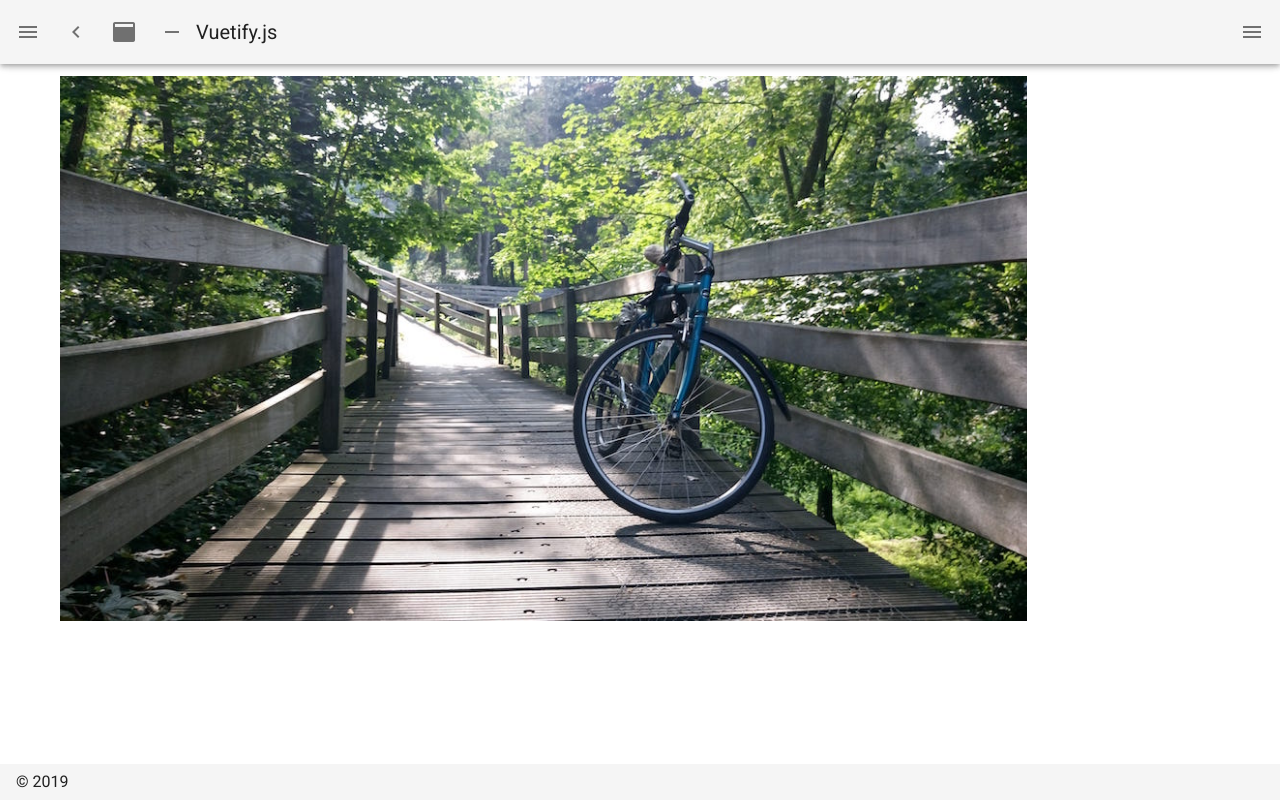
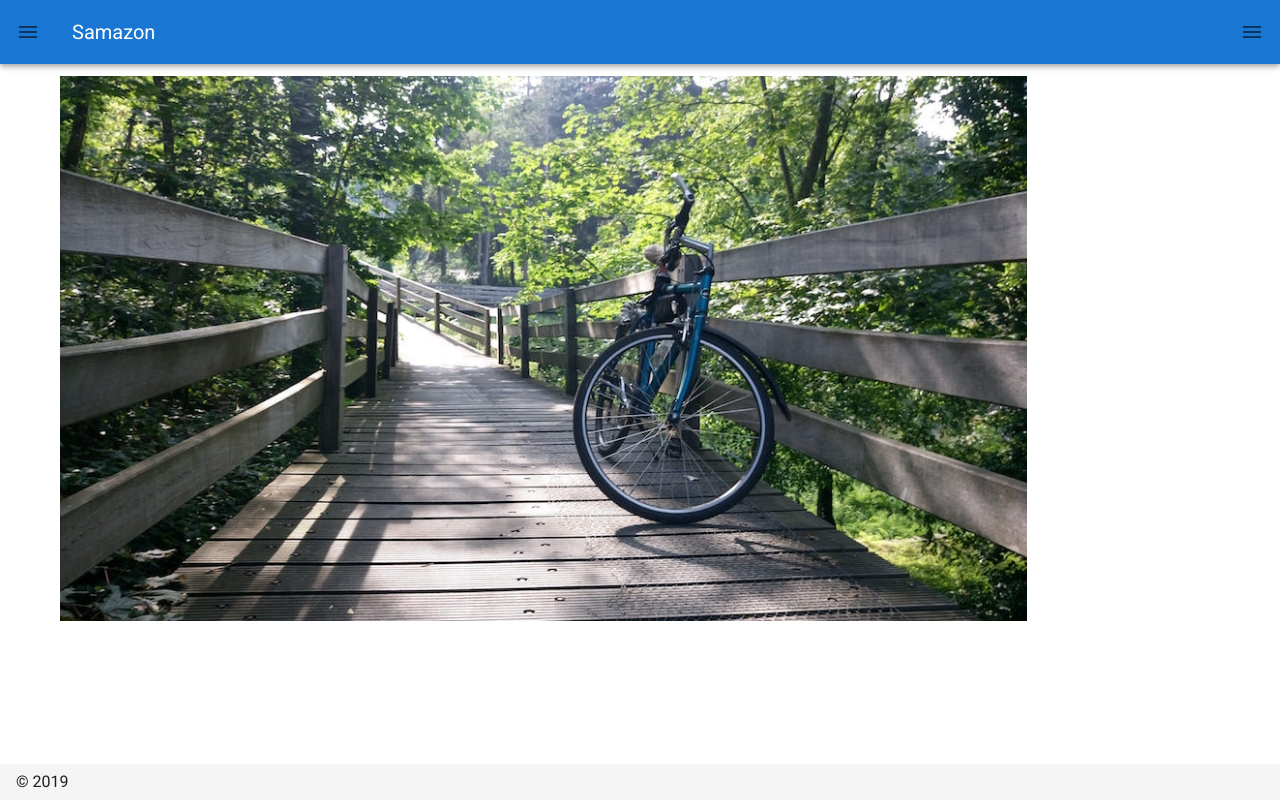
Before and after one commit to goldenfaeron/MyNuxtApp, a Nuxt app: page /image in a window 1280 px wide. Built offline with nearby package versions, Linux system fonts and the light colour scheme.

Commit message:
Groundwork

```diff
--- a/layouts/default.vue
+++ b/layouts/default.vue
@@ -1,5 +1,6 @@
 <template>
 	<v-app>
+		<!-- LEFT DRAWER  -->
 		<v-navigation-drawer v-model="drawer" :mini-variant="miniVariant" :clipped="clipped" fixed app>
 			<v-list>
 				<v-list-item v-for="(item, i) in items" :key="i" :to="item.to" router exact>
@@ -12,26 +13,33 @@
 				</v-list-item>
 			</v-list>
 		</v-navigation-drawer>
-		<v-app-bar :clipped-left="clipped" fixed app>
+
+		<!-- NAVBAR  -->
+		<v-app-bar color="primary" class="white--text" :clipped-left="clipped" fixed app>
 			<v-app-bar-nav-icon @click.stop="drawer = !drawer" />
-			<v-btn icon @click.stop="miniVariant = !miniVariant">
-				<v-icon>mdi-{{ `chevron-${miniVariant ? 'right' : 'left'}` }}</v-icon>
-			</v-btn>
-			<v-btn icon @click.stop="clipped = !clipped">
-				<v-icon>mdi-application</v-icon>
-			</v-btn>
-			<v-btn icon @click.stop="fixed = !fixed">
-				<v-icon>mdi-minus</v-icon>
-			</v-btn>
-			<v-toolbar-title v-text="title" />
+
+			<!-- <span style="cursor:pointer; max-width:40px" @click="go('/')">
+				<v-img :src="require('@/static/favicon2.ico')" contain width="30px" height="30px"></v-img>
+			</span>-->
+
+			<v-toolbar-title
+				style="cursor:pointer;"
+				@click="go('/')"
+				class="toolbar-title title-cursive"
+				v-text="$store.state.site.name"
+			/>
 			<v-spacer />
 			<v-btn icon @click.stop="rightDrawer = !rightDrawer">
 				<v-icon>mdi-menu</v-icon>
 			</v-btn>
 		</v-app-bar>
+
+		<!-- SITE CONTENT -->
 		<v-content>
 			<nuxt />
 		</v-content>
+
+		<!-- RIGHT DRAWER  -->
 		<v-navigation-drawer v-model="rightDrawer" :right="right" temporary fixed>
 			<v-list>
 				<v-list-item @click.native="right = !right">
@@ -42,6 +50,8 @@
 				</v-list-item>
 			</v-list>
 		</v-navigation-drawer>
+
+		<!-- FOOTER  -->
 		<v-footer :fixed="fixed" app>
 			<span>&copy; 2019</span>
 		</v-footer>
@@ -63,8 +73,8 @@ export default {
 				},
 				{
 					icon: "mdi-chart-bubble",
-					title: "Inspire",
-					to: "/inspire"
+					title: "Developers",
+					to: "/developers"
 				},
 				{
 					icon: "mdi-book-open-page-variant",
@@ -95,9 +105,22 @@ export default {
 			],
 			miniVariant: false,
 			right: true,
-			rightDrawer: false,
-			title: "Vuetify.js"
+			rightDrawer: false
 		};
+	},
+	methods: {
+		go(route) {
+			this.$router.push(route);
+		},
+		goBack() {
+			this.$router.back();
+		}
 	}
 };
 </script>
+
+<style lang="css">
+v-navigation-drawer {
+	color: red;
+}
+</style>
--- a/nuxt.config.js
+++ b/nuxt.config.js
@@ -16,7 +16,7 @@ export default {
       { hid: 'description', name: 'description', content: process.env.npm_package_description || '' }
     ],
     link: [
-      { rel: 'icon', type: 'image/x-icon', href: '/favicon.ico' }
+      { rel: 'icon', type: 'image/x-icon', href: '/favicon2.ico' }
     ]
   },
   /*
--- a/pages/inspire.vue
+++ /dev/null
@@ -1,19 +0,0 @@
-<template>
-	<div>
-		<v-layout>
-			<v-flex class="text-center">
-				<v-icon>mdi-comment-plus</v-icon>
-				<v-icon>mdi-account-box-multiple</v-icon>
-				<img src="/v.png" alt="Vuetify.js" class="mb-5" />
-				<blockquote class="blockquote">
-					&#8220;First, solve the problem. Then, write the code.&#8221;
-					<footer>
-						<small>
-							<em>&mdash;John Johnson and Sam Furneaux</em>
-						</small>
-					</footer>
-				</blockquote>
-			</v-flex>
-		</v-layout>
-	</div>
-</template>
--- a/pages/test/_id.vue
+++ /dev/null
@@ -1,9 +0,0 @@
-<template>
-	<div>
-		<v-container>
-			<v-layout>
-				<div class="headline">ID</div>
-			</v-layout>
-		</v-container>
-	</div>
-</template>
--- a/pages/test/index.vue
+++ /dev/null
@@ -1,9 +0,0 @@
-<template>
-	<div>
-		<v-container>
-			<v-layout>
-				<div class="headline">ID</div>
-			</v-layout>
-		</v-container>
-	</div>
-</template>
--- a/pages/test/test1.vue
+++ /dev/null
@@ -1,9 +0,0 @@
-<template>
-	<div>
-		<v-container>
-			<v-layout>
-				<div class="headline">ID</div>
-			</v-layout>
-		</v-container>
-	</div>
-</template>
--- a/pages/test/test2.vue
+++ /dev/null
@@ -1,9 +0,0 @@
-<template>
-	<div>
-		<v-container>
-			<v-layout>
-				<div class="headline">ID</div>
-			</v-layout>
-		</v-container>
-	</div>
-</template>
--- a/store/index.js
+++ b/store/index.js
@@ -1,7 +1,9 @@
 import axios from "axios"
 export const state = () => ({
-    name: "My name is john",
-    cart: [''],
+    site: {
+        name: "Samazon",
+        description: "An online shop where you can buy anything and everything"
+    }
 })
 
 
```
Also changed, not shown: 1 other file (tests, documents, lock files or other folders).
